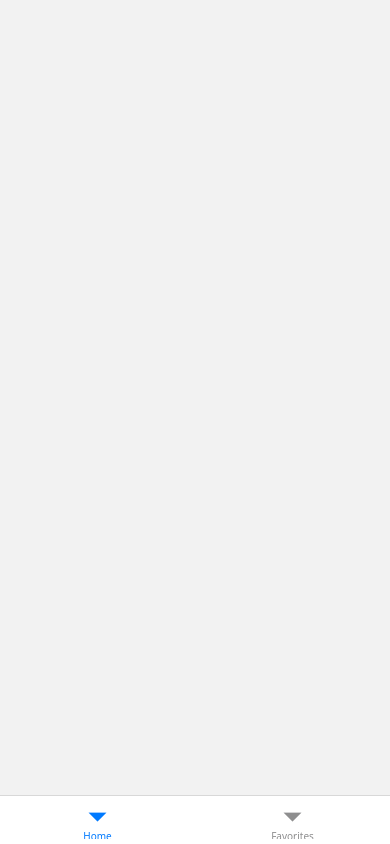
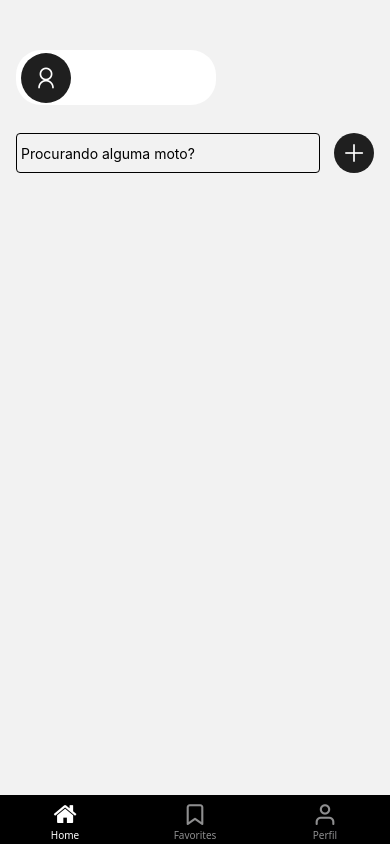
Before and after one commit to GuilhermeSilva75/DevMotos, a React Native app: screen /AppRoutes in a window 390 px wide. Built offline with nearby package versions, Linux system fonts and the light colour scheme; no server answers.

Commit message:
Pagina Perfil criada

```diff
--- a/package.json
+++ b/package.json
@@ -10,6 +10,7 @@
   },
   "dependencies": {
     "@hookform/resolvers": "^3.10.0",
+    "@react-native-async-storage/async-storage": "^1.24.0",
     "@react-navigation/bottom-tabs": "^7.2.0",
     "@react-navigation/native": "^7.0.14",
     "@react-navigation/native-stack": "^7.2.0",
--- a/src/Context/AuthContext.tsx
+++ b/src/Context/AuthContext.tsx
@@ -1,4 +1,5 @@
 import { createContext, ReactNode, useState, useEffect } from "react";
+import { Alert } from "react-native";
 import { onAuthStateChanged } from "firebase/auth";
 import { auth } from "../services/firebaseConnectionn";
 
@@ -11,6 +12,7 @@ export type AuthContextData = {
     signed: boolean
     loadinAuth: boolean
     user: UserProps | null
+    handleInfo: ({ name, email, uid }: UserProps) => void
 }
 
 interface UserProps {
@@ -27,32 +29,45 @@ function AuthProvider({ children }: AuthProviderProps) {
     const [loadinAuth, setLoadingAuth] = useState(true)
 
     useEffect(() => {
-        const unsub = onAuthStateChanged(auth, (user) => {
+        async function onSubUser() {
+            await onAuthStateChanged(auth, (user) => {
                 if (user) {
                     setUser({
-                    uid: user.uid,
-                    name: user?.displayName,
-                    email: user?.email
+                        email: user.email,
+                        name: user.displayName,
+                        uid: user.uid
                     })
+                    setLoadingAuth(false)
+                    // Alert.alert('Chamou')
 
-                setLoadingAuth(false)
                 } else {
+
+                    // Alert.alert('Chamou')
                     setUser(null)
                     setLoadingAuth(false)
                 }
             })
+        }
 
-        return () => {
-            unsub()
+        onSubUser()
+
+    }, [])
+
+    function handleInfo({ name, email, uid }: UserProps) {
+        setUser({
+            name,
+            email,
+            uid
+        })
     }
-    }, [])
 
     return (
         <AuthContext.Provider
             value={{
                 signed: !!user,
                 loadinAuth,
-                user
+                user,
+                handleInfo
             }}
         >
             {children}
--- /dev/null
+++ b/src/component/Header/index.tsx
@@ -0,0 +1,47 @@
+import { View, Text, StyleSheet } from 'react-native';
+import AntDesign from '@expo/vector-icons/AntDesign';
+import { useContext } from 'react';
+import { AuthContext } from '../../Context/AuthContext';
+
+export default function Header() {
+
+    const { user } = useContext(AuthContext)
+
+    return (
+        <View style={styles.container}>
+            <View style={styles.areaPerfil}>
+                <AntDesign name="user" size={24} color="white" />
+            </View>
+            <Text style={styles.text}>{user?.name}</Text>
+        </View>
+    );
+}
+
+const styles = StyleSheet.create({
+    container: {
+        backgroundColor: '#FFF',
+        paddingLeft: 5,
+        marginTop: 50,
+        marginBottom: 28,
+        height: 55,
+        width: '56%',
+        borderRadius: 25,
+        alignItems: 'center',
+        justifyContent: 'flex-start',
+        flexDirection: 'row',
+        gap: 5
+    },
+    areaPerfil: {
+        backgroundColor: "#1f1f1f",
+        width: 50,
+        height: 50,
+        borderRadius: 25,
+        alignItems: "center",
+        justifyContent: "center"
+    },
+    text: {
+        fontSize: 18,
+        fontWeight: 'bold',
+        alignSelf: 'center'
+    }
+})
--- /dev/null
+++ b/src/component/Input/index.tsx
@@ -0,0 +1,47 @@
+import { Text, TextInput, TextInputProps, View, StyleSheet, TouchableOpacity } from "react-native";
+import AntDesign from '@expo/vector-icons/AntDesign';
+
+type Props = {
+    error?: string
+} & TextInputProps
+
+export default function Input({ children, error, ...rest }: Props) {
+    return (
+        <View style={styles.container}>
+            <TextInput
+                style={styles.input}
+                {...rest}
+            />
+
+            <TouchableOpacity style={styles.button}>
+                <AntDesign name="plus" size={24} color="white" />
+            </TouchableOpacity>
+        </View>
+    )
+}
+
+const styles = StyleSheet.create({
+    container: {
+        flexDirection: "row",
+        justifyContent: 'space-between',
+
+    },
+    input: {
+        backgroundColor: "transparent",
+        borderWidth: 1,
+        height: 40,
+        width: '85%',
+        paddingTop: 8,
+        paddingBottom: 8,
+        paddingHorizontal: 4,
+        borderRadius: 4
+    },
+    button: {
+        backgroundColor: "#1f1f1f",
+        width: 40,
+        height: 40,
+        borderRadius: 25,
+        alignItems: "center",
+        justifyContent: 'center'
+    }
+})
--- a/src/pages/favorites/index.tsx
+++ b/src/pages/favorites/index.tsx
@@ -3,7 +3,7 @@ import { View, Text } from 'react-native';
 export default function Favorites() {
  return (
    <View>
-    <Text>Tela login</Text>
+    <Text>Tela Favoritos</Text>
    </View>
   );
 }
--- a/src/pages/home/index.tsx
+++ b/src/pages/home/index.tsx
@@ -1,14 +1,17 @@
 import { View, Text, StyleSheet } from 'react-native';
-import { useContext } from 'react';
-import { AuthContext } from '../../Context/AuthContext';
+
+import Header from '../../component/Header';
+import Input from '../../component/Input';
 
 export default function Home() {
-
-  const { user } = useContext(AuthContext)
-
   return (
     <View style={styles.container}>
-      <Text>{user?.name}</Text>
+      <Header/>
+
+      <Input
+      placeholder='Procurando alguma moto?'
+
+      />
     </View>
   );
 }
@@ -16,7 +19,6 @@ export default function Home() {
 const styles = StyleSheet.create({
   container: {
     flex: 1,
-    alignItems: 'center',
-    justifyContent: 'center'
+    paddingHorizontal: 16
   }
 })
--- a/src/pages/login/index.tsx
+++ b/src/pages/login/index.tsx
@@ -9,7 +9,6 @@ import { StackParamList } from '../../routes/auth.routes';
 import { signInWithEmailAndPassword } from 'firebase/auth';
 import { auth } from '../../services/firebaseConnectionn';
 
-import AppRoutes from '../../routes/app.routes';
 
 import InputLogin from '../../component/inputLogin';
 
--- /dev/null
+++ b/src/pages/perfil/index.tsx
@@ -0,0 +1,56 @@
+import { View, Text, StyleSheet, TouchableOpacity } from 'react-native';
+import { useContext } from 'react';
+import { AuthContext } from '../../Context/AuthContext';
+import Feather from '@expo/vector-icons/Feather';
+
+export default function Perfil() {
+
+  const { user } = useContext(AuthContext)
+
+  return (
+    <View style={styles.container}>
+      <View style={styles.areaIcon}>
+        <Feather name="user" size={50} color='white' />
+      </View>
+
+      <Text style={styles.text}>Olá, {user?.name}</Text>
+
+      <TouchableOpacity style={styles.button}>
+        <Text style={{fontSize: 20, fontWeight: 'bold', color: 'white'}}>Sair dessa conta</Text>
+      </TouchableOpacity>
+    </View>
+  );
+}
+
+const styles = StyleSheet.create({
+  container: {
+    flex: 1,
+    alignItems: 'center',
+    paddingHorizontal: 16
+  },
+  areaIcon: {
+    backgroundColor: "#1f1f1f",
+    width: 130,
+    height: 130,
+    borderRadius: 100,
+    alignItems: "center",
+    justifyContent: 'center',
+    marginTop: 40,
+    marginBottom: 12
+  },
+  text: {
+    fontSize: 20,
+    fontWeight: 'bold',
+    marginBottom: 5
+  },
+  button: {
+    height: 45,
+    width: '90%',
+    marginTop: 14,
+    padding: 8,
+    backgroundColor: "#B00D10",
+    borderRadius: 8,
+    alignItems: 'center',
+    justifyContent: 'center',
+  }
+})
--- a/src/pages/register/index.tsx
+++ b/src/pages/register/index.tsx
@@ -2,11 +2,17 @@ import { View, Text, StyleSheet, TouchableOpacity } from 'react-native';
 import { useForm, Controller } from 'react-hook-form';
 import { zodResolver } from '@hookform/resolvers/zod'
 import { z } from 'zod'
+import { NativeStackNavigationProp } from '@react-navigation/native-stack';
+import { StackParamList } from '../../routes/auth.routes';
 
-import { createUserWithEmailAndPassword } from 'firebase/auth';
+
+
+import { createUserWithEmailAndPassword, updateProfile } from 'firebase/auth';
 import { auth } from '../../services/firebaseConnectionn';
 
 import InputLogin from '../../component/inputLogin';
+import { useNavigation } from '@react-navigation/native';
+
 const schema = z.object({
     email: z.string().email("Insira um email valido").nonempty('Email Obrigatório'),
     password: z.string().nonempty("Senha Obrigatório"),
@@ -21,11 +27,16 @@ export default function Register() {
         mode: 'onSubmit',
     })
 
+
+    const navigation = useNavigation<NativeStackNavigationProp<StackParamList>>()
+
     async function hanldeCreate(data: FormData) {
         await createUserWithEmailAndPassword(auth, data.email, data.password)
-            .then(() => {
-                console.log('criou');
-
+            .then(async (user) => {
+                await updateProfile(user.user, {
+                    displayName: data.name
+                })
+                navigation.navigate('AppRoutes')
             })
             .catch((error) => {
                 console.log(error);
--- a/src/routes/app.routes.tsx
+++ b/src/routes/app.routes.tsx
@@ -1,10 +1,14 @@
 import { createBottomTabNavigator } from '@react-navigation/bottom-tabs';
 import Home from '../pages/home';
 import Favorites from '../pages/favorites';
+import Perfil from '../pages/perfil';
+import FontAwesome from '@expo/vector-icons/FontAwesome';
+import Feather from '@expo/vector-icons/Feather';
 
 export type TabParamList = {
     Home: undefined
     Favorites: undefined
+    Perfil: undefined
 }
 
 const Tab = createBottomTabNavigator<TabParamList>()
@@ -12,12 +16,24 @@ const Tab = createBottomTabNavigator<TabParamList>()
 
 export default function AppRoutes() {
     return (
-        <Tab.Navigator>
+        <Tab.Navigator
+        screenOptions={{
+            headerShown: false,
+            tabBarHideOnKeyboard: true,
+            tabBarActiveTintColor: "#FFFF",
+            tabBarStyle:{
+                backgroundColor: '#000000',
+                borderTopWidth: 0
+            }
+        }}
+        >
             <Tab.Screen
                 name='Home'
                 component={Home}
                 options={{
-                    headerShown: false
+                    tabBarIcon: (({color, size}) => {
+                        return <FontAwesome name="home" size={size} color={color} />
+                    })
                 }}
             />
 
@@ -25,7 +41,19 @@ export default function AppRoutes() {
                 name='Favorites'
                 component={Favorites}
                 options={{
-                    headerShown: false
+                    tabBarIcon: (({color, size}) => {
+                        return <Feather name="bookmark" size={size} color={color} />
+                    })
+                }}
+            />
+
+            <Tab.Screen
+                name='Perfil'
+                component={Perfil}
+                options={{
+                    tabBarIcon: (({color, size}) => {
+                        return <Feather name="user" size={size} color={color} />
+                    })
                 }}
             />
         </Tab.Navigator>
```
Also changed, not shown: 1 other file (tests, documents, lock files or other folders). Lines whose indentation alone changed are shown as unchanged.
